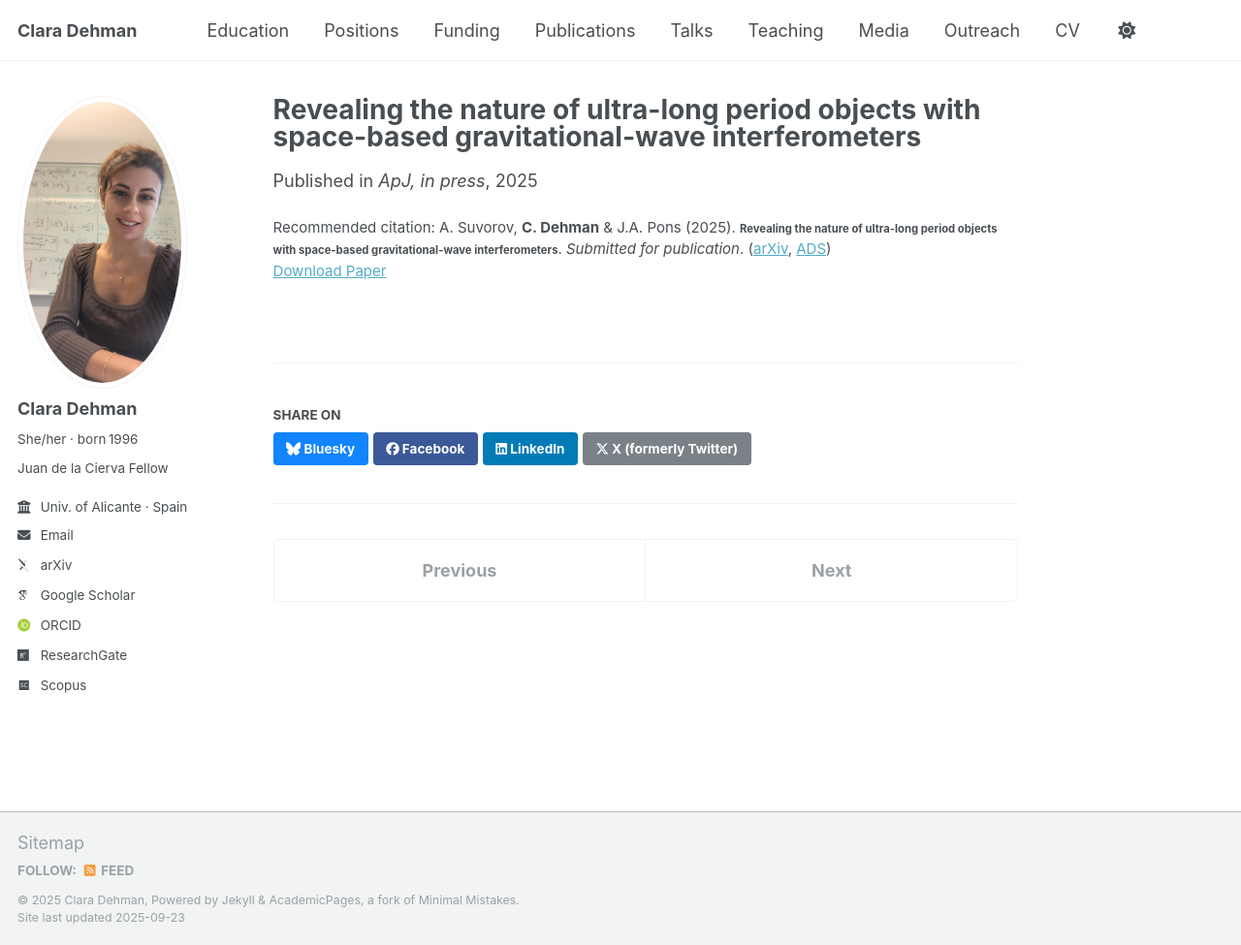
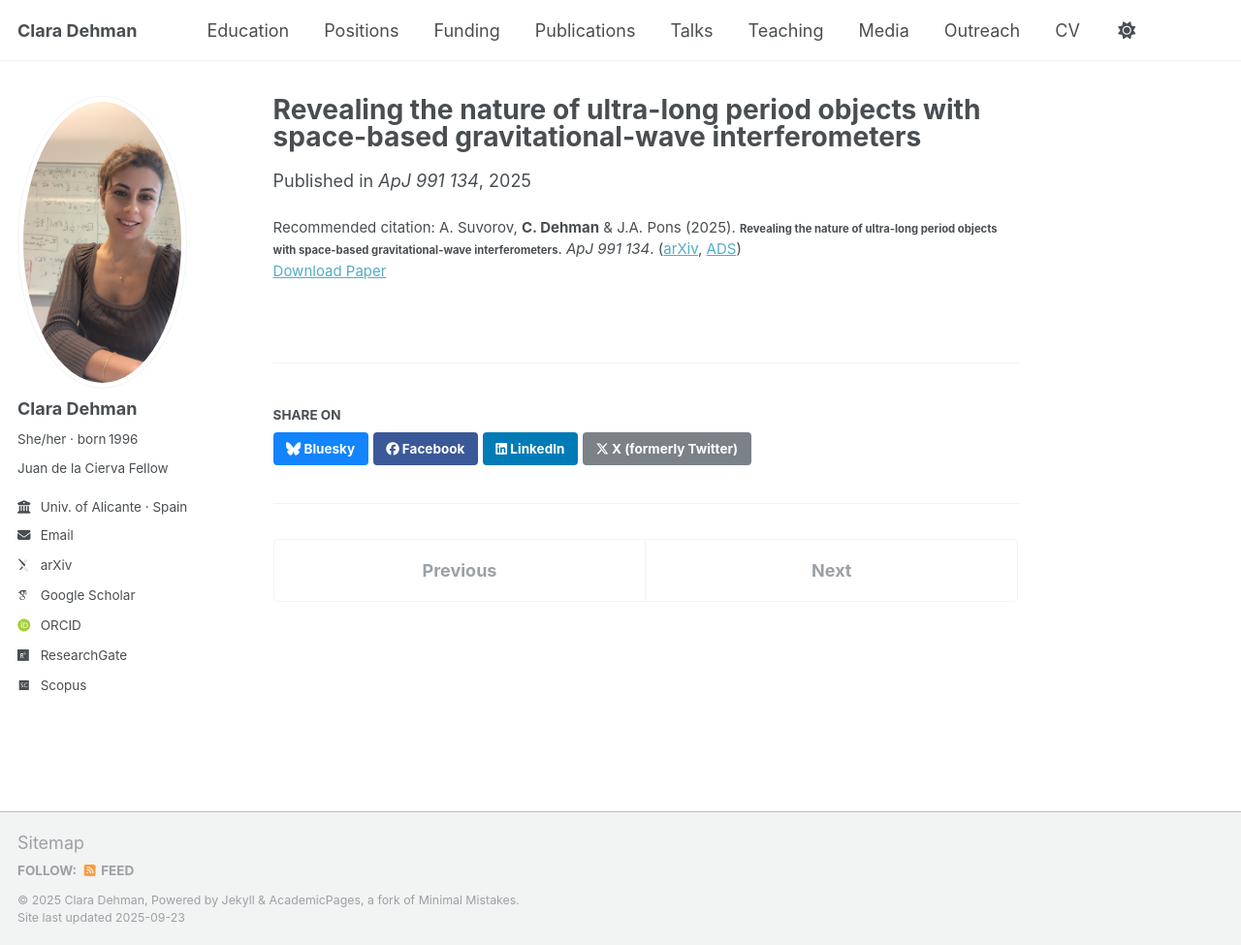
Before and after one commit to ClaraDehman/ClaraDehman.github.io, a Jekyll site: the page built from _publications/2025-05-18-ultra-long-period-gw.md, in a window 1280 px wide and 975 px high. Shown: the whole window at 97% size. Built offline with Jekyll 4.4.1, drawn with Linux system fonts in a browser that asks for light colours; some web fonts are replaced.

Commit message:
Update 2025-05-18-ultra-long-period-gw.md

```diff
--- a/_publications/2025-05-18-ultra-long-period-gw.md
+++ b/_publications/2025-05-18-ultra-long-period-gw.md
@@ -5,10 +5,10 @@ category: published
 permalink: /publication/2025-ultra-long-period-gw
 excerpt: 'Gravitational-wave signatures from ultra-long period neutron stars and prospects for detection with future space-based interferometers.'
 date: 2025-08-15
-venue: 'ApJ, in press'
+venue: 'ApJ 991 134'
 paperurl: '/files/ulpsgw.pdf'
 arxivurl: 'https://arxiv.org/abs/2505.06125'
-doi: 'https://arxiv.org/abs/2505.06125'
+doi: 'https://iopscience.iop.org/article/10.3847/1538-4357/adfc55'
 authors: "<strong>18.</strong> A. Suvorov, <strong><u>C. Dehman</u></strong>, J.A. Pons"
-citation: 'A. Suvorov, <strong>C. Dehman</strong> & J.A. Pons (2025). <small><strong>Revealing the nature of ultra-long period objects with space-based gravitational-wave interferometers</strong></small>. <em>Submitted for publication</em>. (<a href="https://arxiv.org/abs/2505.06125">arXiv</a>, <a href="https://ui.adsabs.harvard.edu/abs/2025arXiv250506125S/abstract">ADS</a>)'
+citation: 'A. Suvorov, <strong>C. Dehman</strong> & J.A. Pons (2025). <small><strong>Revealing the nature of ultra-long period objects with space-based gravitational-wave interferometers</strong></small>. <em>ApJ 991 134</em>. (<a href="https://arxiv.org/abs/2505.06125">arXiv</a>, <a href="https://ui.adsabs.harvard.edu/abs/2025arXiv250506125S/abstract">ADS</a>)'
 ---
```
